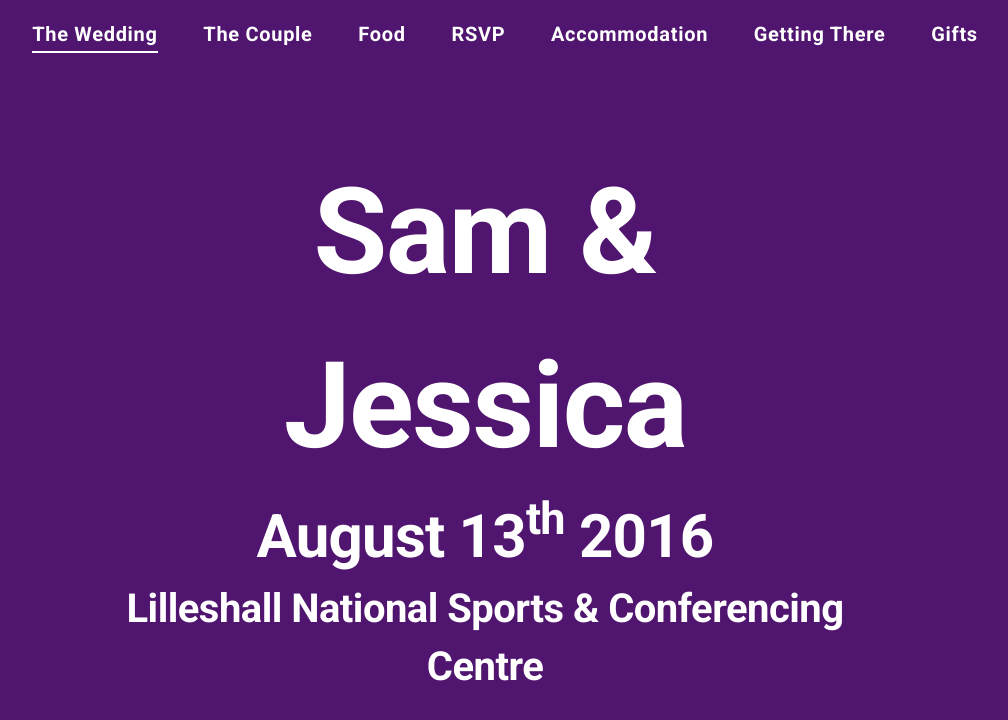
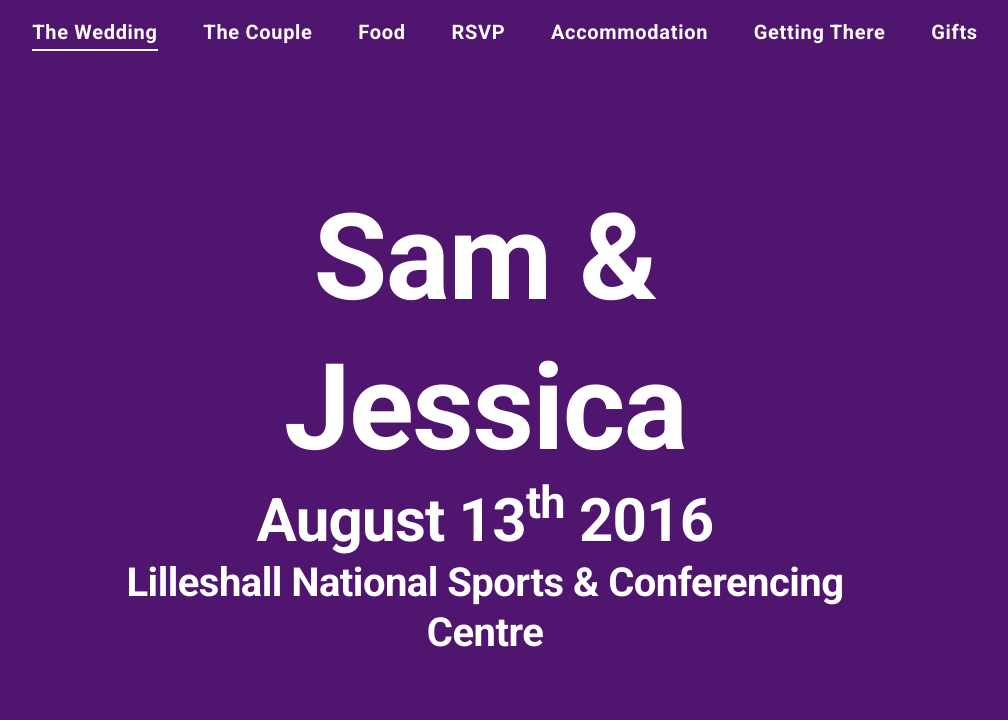
Before and after one commit to iammartincollins/samandjessicawedding, a website: page app/index.html in a window 1280 px wide. Shown: the whole page, without its empty margins (155-1163 px from the left). Drawn offline with Linux system fonts and the light colour scheme; some packages are replaced by stand-ins of ours.

Commit message:
slight change to previous typography commit

```diff
--- a/app/assets/less/base.less
+++ b/app/assets/less/base.less
@@ -10,6 +10,6 @@
 body {
     font-family: 'Roboto', serif;
     color: #fff;
-    font-size: 20px;
+    font-size: 125%;
     background: @color-primary;
 }
--- a/app/assets/less/type.less
+++ b/app/assets/less/type.less
@@ -24,7 +24,7 @@ h1, h2, h3, h4 {
 
 body {
     letter-spacing: .035em;
-    line-height: 1.45;
+    line-height: 1.25;
 }
 
 a {
```
Also changed, not shown: app/public/css/site.css.
